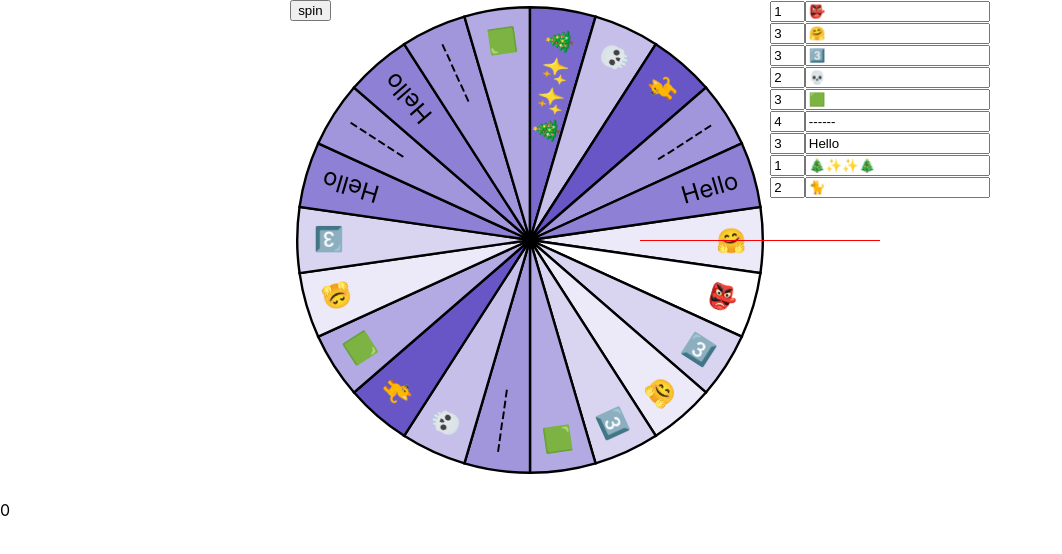
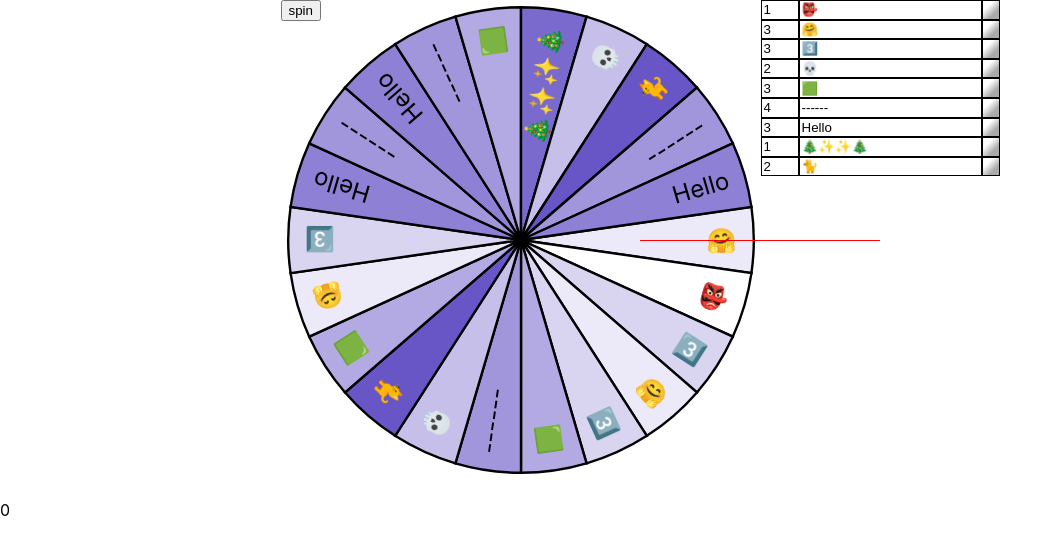
Before and after one commit to z-eric/EZ_Wheel, a React (Create React App) app in the folder spinner-wheel/: page / in a window 1280 px wide. Shown: the top 554 px of the page, without its empty margins (0-1062 px from the left). Built offline with nearby package versions, Linux system fonts and the light colour scheme.

Commit message:
improved input handling for weights

```diff
--- a/spinner-wheel/src/components/LabelItem.tsx
+++ b/spinner-wheel/src/components/LabelItem.tsx
@@ -1,18 +1,61 @@
+import { useCallback, useState } from "react";
 import { WheelOption } from "../contexts/WheelContext";
 
 interface LabelItemProps {
   wheelOption: WheelOption;
   index: number;
   handleLabel: (text: string, index: number) => void;
-  handleWeight: (weight: string, index: number) => void;
+  handleWeight: (weight: number, index: number) => void;
+  handleColor: (index: number) => void;
 }
 
-const LabelItem = ({ wheelOption, index, handleLabel, handleWeight }: LabelItemProps) => {
+const LabelItem = ({ wheelOption, index, handleLabel, handleWeight, handleColor }: LabelItemProps) => {
+
+  /* This State creating an extra linkage between Context and the input allows:
+    - Anything to be typed. Intuitive UI. Direct link to Context with disallowed
+        values means keystrokes may seem unresponsive and you can't clear the input.
+    - Immediate update of the visual wheel state as valid input is typed.
+    - Zeroing out the inputs on exit when left with invalid input. */
+  const [weightInput, setWeightInput] = useState(wheelOption.value.toString());
+  const changeWeight = (value: string) => {
+    setWeightInput(value);
+    let weight = Number.parseInt(value);
+    if (weight >= 0) {
+      handleWeight(weight, index);
+    }
+    else {
+      handleWeight(0, index);
+    };
+  }
+  const clearInvalidWeight = (value: string) => {
+    if (wheelOption.value.toString() !== value) {
+      setWeightInput('0');
+    }
+  }
 
   return (
-    <div>
-      <input value={wheelOption.value} onChange={(e) => handleWeight(e.target.value, index)} style={{width: '2em'}}></input>
-      <input value={wheelOption.label} onChange={(e) => handleLabel(e.target.value, index)}></input>
+    <div style={{display: 'flex'}}>
+      <input value={weightInput}
+        onChange={(e) => changeWeight(e.target.value)}
+        onBlur={(e) => clearInvalidWeight(e.target.value)}
+        style={{
+          width: '2rem',
+          border: '1px solid black',
+        }} />
+      <input value={wheelOption.label} onChange={(e) => handleLabel(e.target.value, index)}
+        style={{
+          border: '1px solid black',
+        }} />
+      <div onClick={(e) => handleColor(index)}
+        style={{
+          // backgroundColor: `${wheelOption.color}`,
+          background: `${wheelOption.color ?? 'linear-gradient(135deg, #FFF5 30%, #0005 70%)'}`,
+          border: '1px solid black',
+          display: 'inline-block',
+          width: '1rem',
+          height: '1rem',
+          paddingTop: '0.1rem',
+        }} />
     </div>
   )
 }
--- a/spinner-wheel/src/components/LabelPanel.tsx
+++ b/spinner-wheel/src/components/LabelPanel.tsx
@@ -5,23 +5,18 @@ import LabelItem from "./LabelItem";
 const LabelPanel = () => {
   const wheelContext = useContext(WheelContext);
 
-  const handleChange = (
-    text: string | null,
-    weight: number,
-    index: number,
-  ) => {
-    console.log(text + ' ' + weight + ' ' + index);
+  const handleLabel = (text: string, index: number) => {
     let newData = wheelContext.data.slice();
-    if (text != null) newData[index].label = text;
-    if (weight >= 0) newData[index].value = weight;
+    newData[index].label = text;
     wheelContext.setData(newData);
   }
-
-  const handleLabel = (text: string, index: number) => {
-    handleChange(text, -1, index);
+  const handleWeight = (weight: number, index: number) => {
+      let newData = wheelContext.data.slice();
+      newData[index].value = weight;
+      wheelContext.setData(newData);
   }
-  const handleWeight = (weight: string, index: number) => {
-    handleChange(null, weight === '' ? 0 : Number.parseInt(weight), index);
+  const handleColor = (index: number) => {
+    console.log(index);
   }
 
   return (
@@ -33,6 +28,7 @@ const LabelPanel = () => {
           index={i}
           handleLabel={handleLabel}
           handleWeight={handleWeight}
+          handleColor={handleColor}
         />
       ))}
     </div>
```
